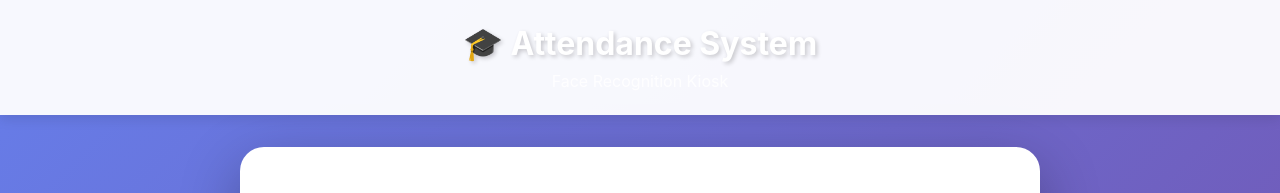
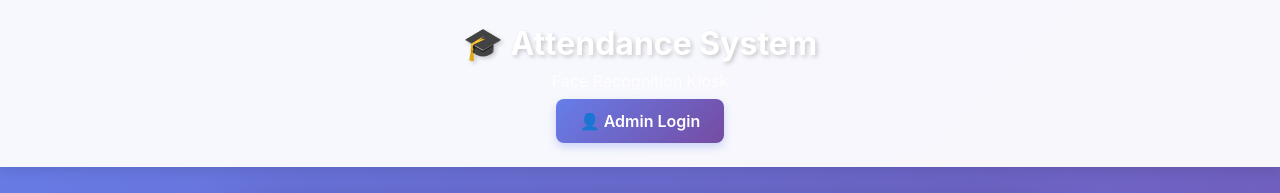
Before and after one commit to Berthus001/Automated-Attendance-Log-Management-API-Facial-Logs-Integration-, a React (Create React App) app in the folder frontend/: page / in a window 1280 px wide. Shown: the top 193 px of the page. Built offline with nearby package versions, Linux system fonts and the light colour scheme; no server answers; the HTML template or start-up script is replaced by a standard one.

Commit message:
fix: restore Admin Login button on kiosk homepage

```diff
--- a/frontend/src/pages/HomePage.js
+++ b/frontend/src/pages/HomePage.js
@@ -1,8 +1,11 @@
 import React from 'react';
+import { useNavigate } from 'react-router-dom';
 import KioskScanner from '../components/KioskScanner';
 import './HomePage.css';
 
 const HomePage = () => {
+  const navigate = useNavigate();
+
   return (
     <div className="homepage-wrapper">
       {/* Header */}
@@ -10,6 +13,12 @@
         <div className="nav-container">
           <h1 className="nav-logo">🎓 Attendance System</h1>
           <p className="nav-subtitle">Face Recognition Kiosk</p>
+          <button
+            className="admin-link-btn"
+            onClick={() => navigate('/admin-login')}
+          >
+            👤 Admin Login
+          </button>
         </div>
       </nav>
 
```
